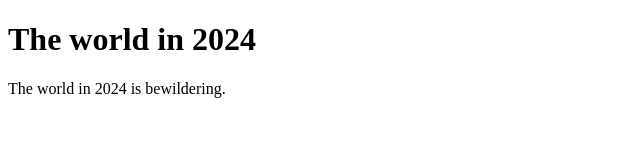
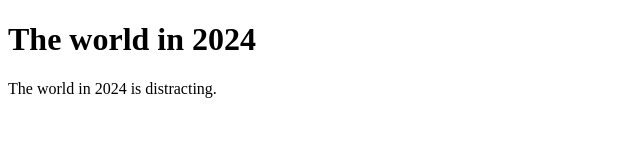
Before and after one commit to Larrythefishermanz/supersimple-website, a plain HTML site: page index.html in a window 1280 px wide. Shown: the full height of the page, 0-640 px from the left. Drawn offline with Linux system fonts and the light colour scheme.

Commit message:
Update index.html

```diff
--- a/index.html
+++ b/index.html
@@ -5,7 +5,7 @@
 </head>
 <body>
     <h1>The world in 2024</h1>
-    <p>The world in 2024 is bewildering.</p>
+    <p>The world in 2024 is distracting.</p>
 </body>
 
 </html>
```
